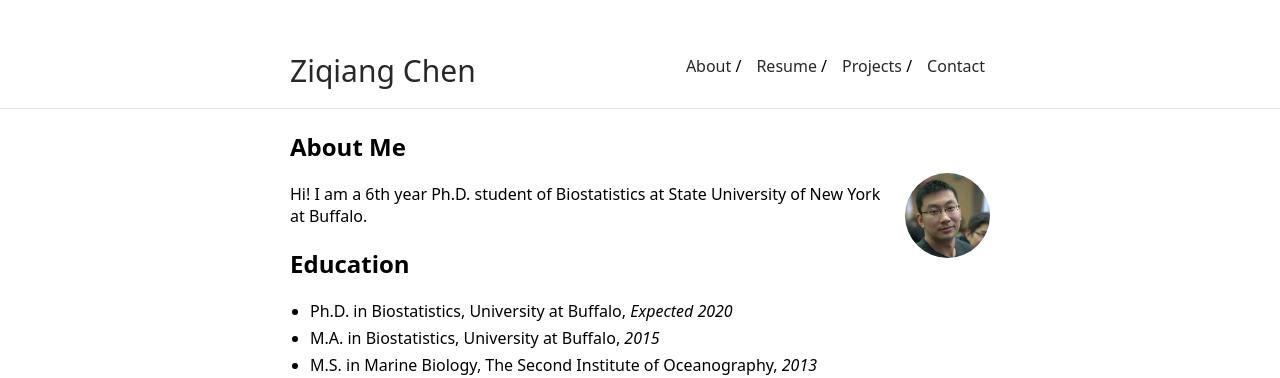
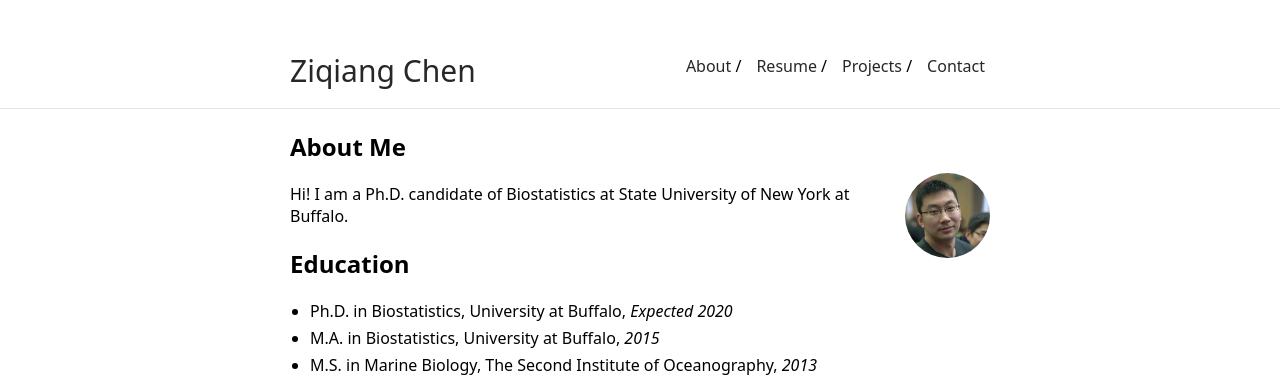
Before and after one commit to ziqiangc/ziqiangc.github.io, a Jekyll site: the page built from index.md, in a window 1280 px wide and 900 px high. Shown: the top 378 px of the window. Built offline with Jekyll 4.4.1, drawn with Linux system fonts in a browser that asks for light colours; our own code applies the rules of GitHub Pages for plain Markdown files.

Commit message:
Update index.md

```diff
--- a/index.md
+++ b/index.md
@@ -6,7 +6,7 @@ layout: default
 
 <img class="profile-picture" src="0.jpg">
 
-Hi! I am a 6th year Ph.D. student of Biostatistics at State University of New York at Buffalo.
+Hi! I am a Ph.D. candidate of Biostatistics at State University of New York at Buffalo.
 
 ## Education
 - Ph.D. in Biostatistics, University at Buffalo, *Expected 2020*
```
